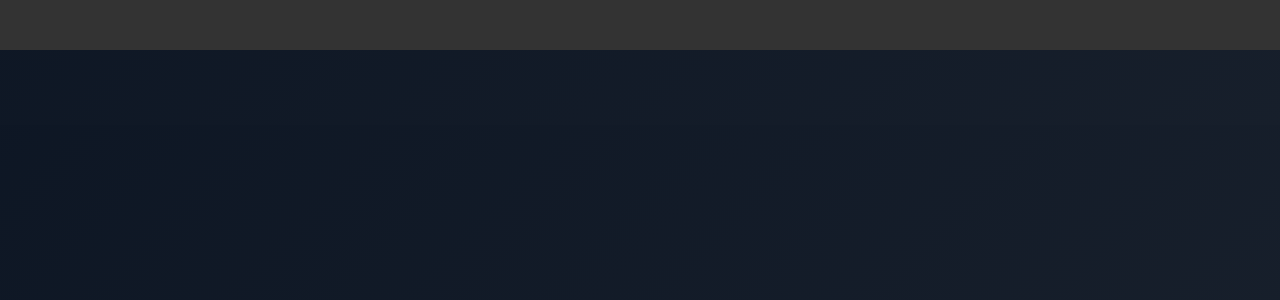
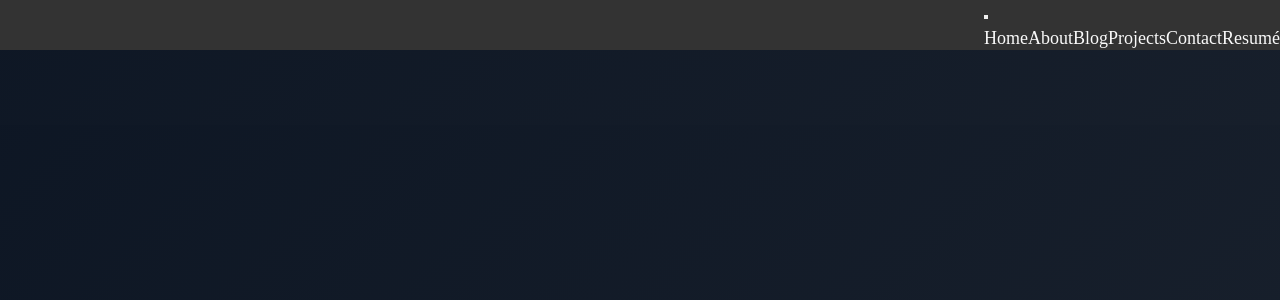
Before and after one commit to androso/portfolio-v2, a Next.js app: page / in a window 1280 px wide. Shown: the top 300 px of the page. Built offline with nearby package versions, Linux system fonts and the light colour scheme.

Commit message:
resetting styles for navbar

```diff
--- a/components/Navbar.js
+++ b/components/Navbar.js
@@ -7,6 +7,7 @@ export default function Navbar () {
 
     const toggleNavbar = () => {
         setNavIsOpen(!navIsOpen);
+        console.log(!navIsOpen);
     }
     return (
         <StyledNavbar >
@@ -42,6 +43,37 @@ export default function Navbar () {
             </button>
             */}
 
+            <div className="container">
+                <button
+                  className={`toggle-container ${navIsOpen ? "show" : ""}`}
+                  onClick={toggleNavbar}
+                  >
+                  {/*If menu is open, it will be the "X" icon, otherwise just a clickable area behind the hamburger menu icon*/}
+                    <span className="button button-toggle"></span>
+                </button>
+
+                <nav className="nav">
+                    <Link href="/#Home">
+                        <a className="nav-item">Home</a>
+                    </Link>
+                    <Link href="/#About">
+                        <a className="nav-item" >About</a>
+                    </Link>
+                    <Link href="/Blog">
+                        <a className="nav-item" >Blog</a>
+                    </Link>
+                    <Link href="/#Projects">
+                        <a className="nav-item">Projects</a>
+                    </Link>
+                    <Link href="/#Contact">
+                        <a className="nav-item">Contact</a>
+                    </Link>
+                    <Link href="/Resume-Anibal-Andrade.pdf">
+                        <a className="nav-item" target="_blank" alt="Resumé" >Resumé</a>
+                    </Link>
+
+                </nav>
+            </div>
 
         </StyledNavbar>
     )
--- a/pages/index.js
+++ b/pages/index.js
@@ -3,6 +3,7 @@ import Image from "next/image";
 import styles from "../styles/Home.module.css";
 import { PageContainer, Project } from "../components";
 import { GlobalStyle } from "../styles";
+
 export default function Home() {
 	return (
 		<>
--- a/styles/StyledNavbar.js
+++ b/styles/StyledNavbar.js
@@ -7,37 +7,6 @@ const StyledNavbar = styled.nav`
   align-items: center;
   background: #333;
 
-  .navigation-container,
-  .nav__burger-button {
-    margin-right: 50px;
-  }
-  .navigation-links {
-    margin-right: 10px;
-    display: none;
-  }
-  .nav__burger-button {
-    background: none;
-    width: 30px;
-    border: none;
-    position: relative;
-    display: flex;
-    flex-direction: column;
-  }
-
-  .toggle-bar {
-    height: 2px;
-    background: white;
-    display: flex;
-    width: 100%;
-    margin-bottom: 5px;
-  }
-    @media (min-width: 700px) {
-    .nav__burger-button {
-      /* display: none; */
-    }
-  }
-
-
 `;
 
 
```
Also changed, not shown: 1 other file (tests, documents, lock files or other folders).
